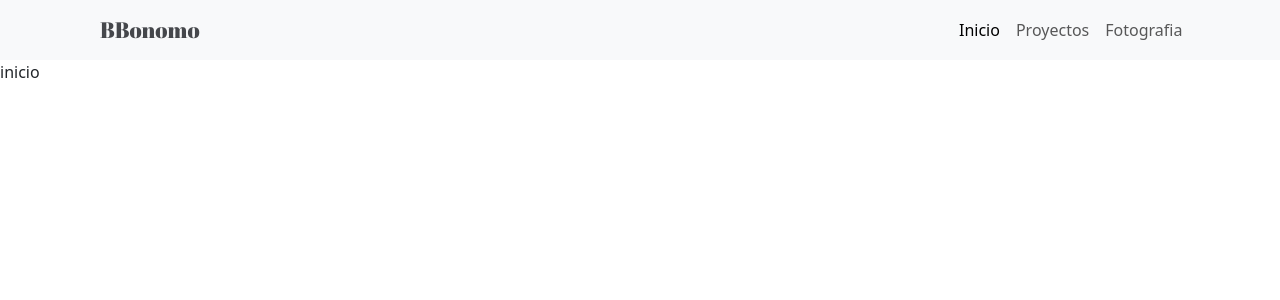
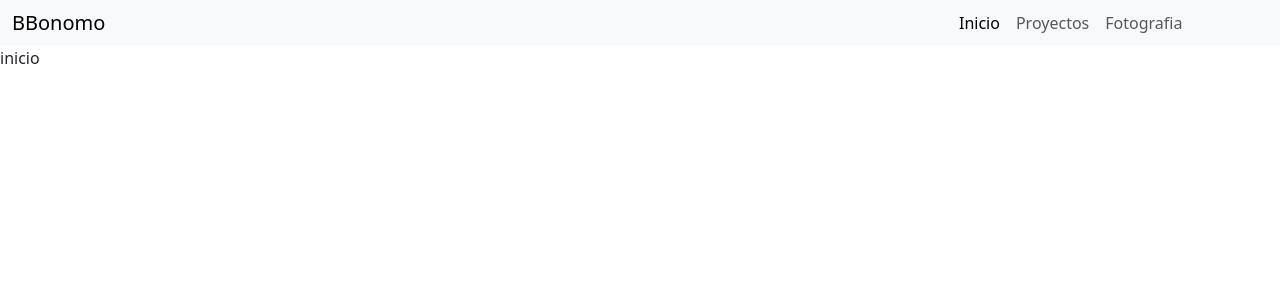
Before and after one commit to LucasCarde/BBonomo, a React (Create React App) app: page / in a window 1280 px wide. Shown: the top 300 px of the page. Built offline with nearby package versions, Linux system fonts and the light colour scheme.

Commit message:
me habia quedado el logo sin link

```diff
--- a/src/componentes/navbar.js
+++ b/src/componentes/navbar.js
@@ -8,7 +8,8 @@ function Navbar(props) {
     return (
         <nav className={clasesNav} id="navbar">
             <div className="container-fluid">
-                <a className="navbar-brand" href="#" id="marca">{props.marca}</a>
+            <Link className="links" to='/'>
+                <a className="navbar-brand" id={props.marca}>{props.marca}</a></Link>
                 <button
                     className="navbar-toggler"
                     type="button"
```
